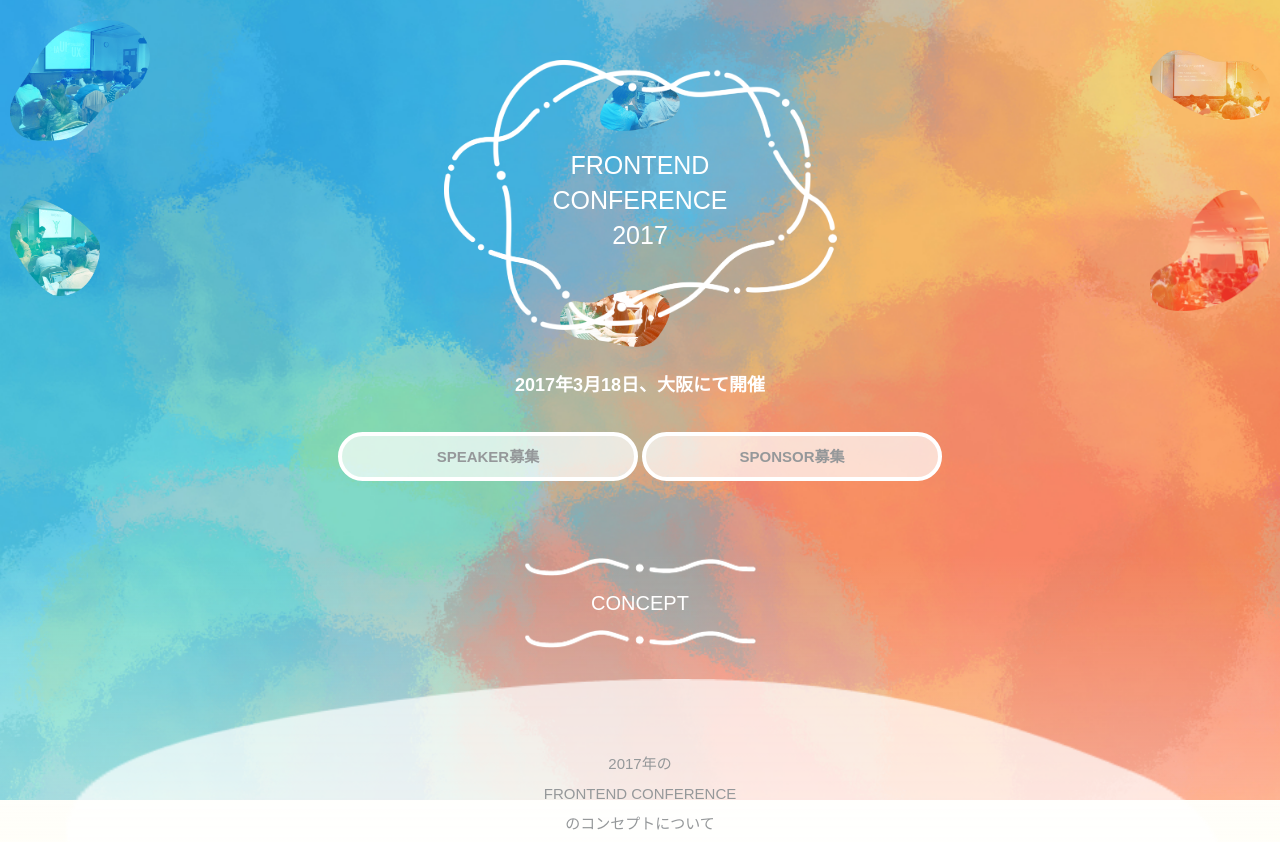
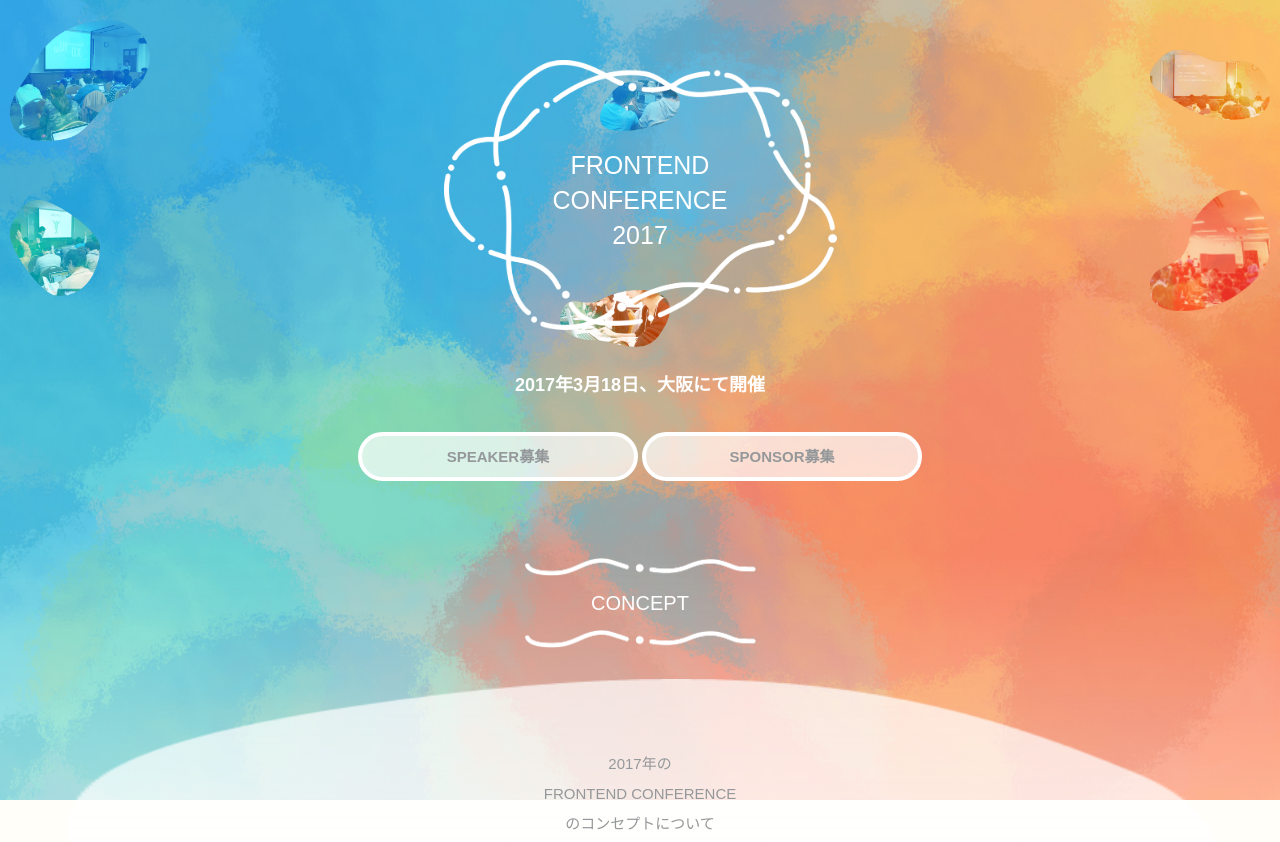
Before and after one commit to sshono1210/frontconf2017, a website: page public/index.html in a window 1280 px wide. Shown: the top 842 px of the page. Drawn offline with nearby package versions, Linux system fonts and the light colour scheme; a web font is replaced by a local one.

Commit message:
sp最小画面サイズ用にボタンサイズ修正

```diff
--- a/frontend/assets/scss/lib/_mixin.scss
+++ b/frontend/assets/scss/lib/_mixin.scss
@@ -78,7 +78,7 @@
     display: inline-block;
     border: 4px solid #fff;
     padding: 7px 0;
-    min-width: 300px;
+    min-width: 280px;
     color: $font;
     font-weight: bold;
     background: rgba(255,255,255,.7);
@@ -96,7 +96,7 @@
     margin-bottom: .6em;
     display: inline-block;
     padding: 5px 0;
-    min-width: 300px;
+    min-width: 280px;
     color: $font;
     font-weight: bold;
     /* Permalink - use to edit and share this gradient: http://colorzilla.com/gradient-editor/#f28368+27,57c0ed+100 */
```
Also changed, not shown: public/assets/css/common.css.
